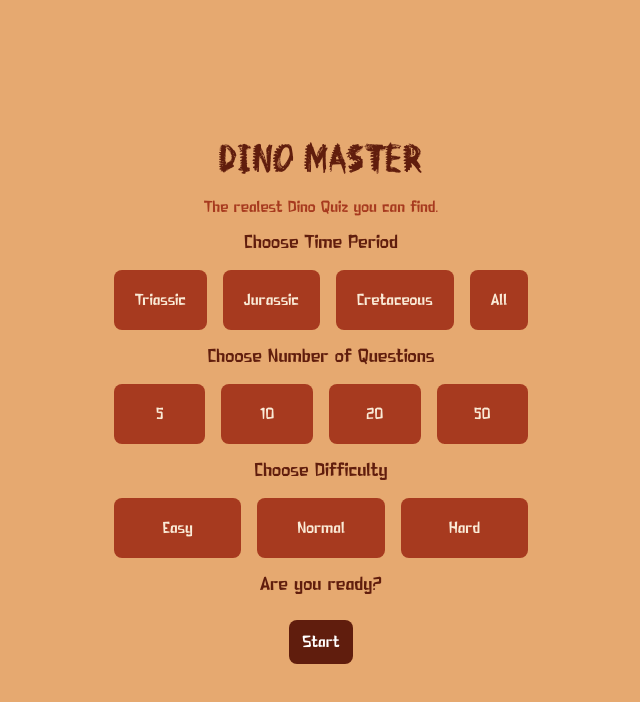
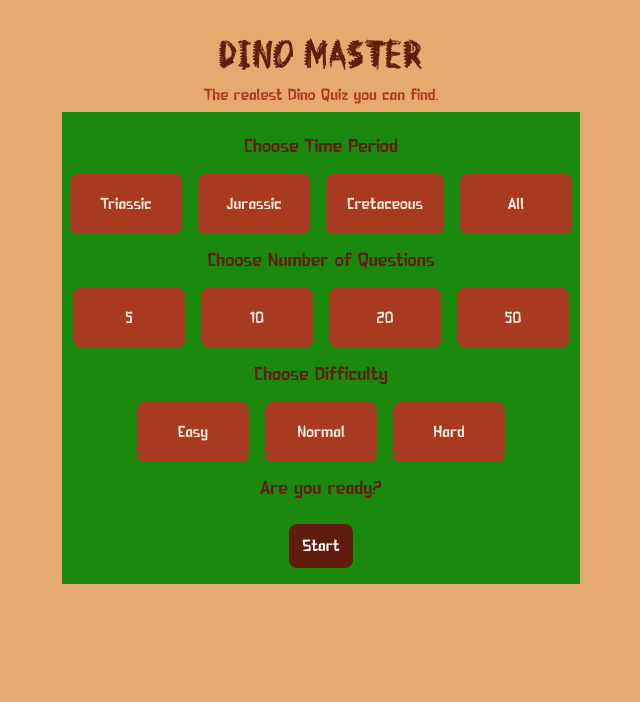
Before and after one commit to valudollar/dino-master, a React (Vite) app: page / in a window 1280 px wide. Shown: the top 702 px of the page, without its empty margins (319-959 px from the left). Built offline with nearby package versions, Linux system fonts and the light colour scheme.

Commit message:
layout, test for scrolling

```diff
--- a/src/App.css
+++ b/src/App.css
@@ -1,14 +1,5 @@
 #root {
-  max-width: 1280px;
-  margin: 0 auto;
-  /* padding: 2rem; */
   text-align: center;
-}
-
-.titleContainer {
-  display: flex;
-  flex-direction: column;
-  /* width: 100%; */
 }
 
 .answerContainer {
@@ -16,42 +7,28 @@
   flex-direction: column;
   justify-content: center;
   align-items: center;
+  flex-wrap: wrap;
 }
 
 .answerButton {
-  margin: 0.5rem;
-  width: 80%;
+  min-width: fit-content;
   padding: 1rem;
   background-color: #a73a1f;
-}
-
-.nextButton {
-  background-color: #002fa7;
 }
 
 .logo {
   width: 1rem;
   height: 1rem;
 }
-.footer {
-  display: flex;
-  flex-direction: row;
-  justify-content: flex-end;
-  margin: 1rem;
-}
 
 .green {
-  /* background-color: green; */
-  /* border: 5px solid rgb(180, 255, 136); */
   border: 5px solid #1b890d;
 }
 
 .red {
   border: 5px solid #e7380c;
 }
-.black {
-  background-color: black;
-}
+
 .blue {
   border: 5px solid rgb(0, 0, 0);
 }
@@ -68,28 +45,38 @@
   flex-direction: row;
   justify-content: center;
   align-items: center;
+  flex-wrap: wrap;
 }
 
 .choiceButton {
   background-color: #a73a1f;
   color: antiquewhite;
   margin: 0.5rem;
-  width: 70%;
+  min-width: 7rem;
   padding: 1rem;
 }
+
 h1 {
   font-size: 2.5rem;
-  margin: 1rem;
+
+  margin-top: 2rem;
   color: #601d0d;
   font-family: "Dinosaur2";
-  /* font-family: "Dinosaur"; */
+  margin-bottom: 0.5rem;
+}
 
-  /* font-size: 3.2em; */
-  /* line-height: 1.1; */
+.contentSection {
+  /* margin-top: 1rem; */
+  max-width: 90vw;
+  background-color: #1b890d;
+  display: flex;
+  flex-direction: column;
+  justify-content: center;
+  align-items: center;
+  /* flex-wrap: wrap; */
+
+  /* background-color: #1b890d; */
 }
 
 @media screen and (max-width: 600px) {
-  .h1 {
-    font-size: 0.5rem;
-  }
 }
--- a/src/Home.jsx
+++ b/src/Home.jsx
@@ -54,13 +54,13 @@ function Home() {
   }, [ready]);
 
   return (
-    <>
+    // <>
     <body>
       <header className="">
         <h1 className="">DINO MASTER</h1>
         <h4>The realest Dino Quiz you can find. </h4>
       </header>
-        <section>
+      <section className="contentSection">
         <h2 className="alert">{alert}</h2>
         <h3>Choose Time Period </h3>
         <div className="choiceContainer">
@@ -69,9 +69,7 @@ function Home() {
               value={option}
               key={id}
               onClick={choosePeriod}
-                className={`choiceButton ${
-                  option === period ? "blue" : "black"
-                }`}
+              className={`choiceButton ${option === period ? "blue" : "black"}`}
             >
               {option}
             </button>
@@ -84,9 +82,7 @@ function Home() {
               value={option}
               key={id}
               onClick={chooseQuestions}
-                className={`choiceButton ${
-                  option === noQns ? "blue" : "black"
-                }`}
+              className={`choiceButton ${option === noQns ? "blue" : "black"}`}
             >
               {option}
             </button>
@@ -113,7 +109,7 @@ function Home() {
         </button>
       </section>
     </body>
-    </>
+    // </>
   );
 }
 
--- a/src/Quiz.jsx
+++ b/src/Quiz.jsx
@@ -171,7 +171,7 @@ function Quiz() {
   }, []);
 
   return (
-    <>
+    // <>
     <body>
       <header className="">
         <h1>DINO MASTER</h1>
@@ -213,7 +213,7 @@ function Quiz() {
         </button>
       </section>
     </body>
-    </>
+    // </>
   );
 }
 
--- a/src/index.css
+++ b/src/index.css
@@ -1,53 +1,22 @@
 :root {
-  /* font-family: Inter, system-ui, Avenir, Helvetica, Arial, sans-serif; */
-  /* line-height: 1.5; */
   font-family: "Dinosaur3";
   font-weight: 500;
-
-  /* color-scheme: light dark; */
-  /* color: #ff9a81; */
   color: #601d0d;
-
   background-color: #e6a970;
-  /* color: rgba(255, 255, 255, 0.87); */
-  /* background-color: #242424; */
-
   font-synthesis: none;
   text-rendering: optimizeLegibility;
   -webkit-font-smoothing: antialiased;
   -moz-osx-font-smoothing: grayscale;
   -webkit-text-size-adjust: 100%;
+  display: flex;
+  flex-direction: column;
+  align-items: center;
 }
-
-/* a {
-  font-weight: 500;
-  color: #646cff;
-  text-decoration: inherit;
-}
-a:hover {
-  color: #535bf2;
-} */
 
 body {
   display: flex;
-  justify-content: center;
+  flex-direction: column;
   align-items: center;
-  flex-direction: column;
-  /* background-color: antiquewhite; */
-  height: 100vh;
-  /* margin: 0; */
-  /* place-items: center; */
-  /* min-width: 320px;
-  min-height: 100vh; */
-}
-
-h1 {
-  /* font-size: 2.5rem;
-  margin: 1rem;
-  color: #601d0d; */
-
-  /* font-size: 3.2em; */
-  /* line-height: 1.1; */
 }
 
 @font-face {
@@ -95,30 +64,3 @@ button {
   /* min-width: 30rem; */
   transition: border-color 0.25s;
 }
-/* button:hover {
-  border-color: #646cff;
-} */
-/* button:focus,
-button:focus-visible {
-  outline: 4px auto -webkit-focus-ring-color;
-  border-color: #646cff;
-} */
-
-/* @media (prefers-color-scheme: light) {
-  :root {
-    color: #213547;
-    background-color: #ffffff;
-  }
-  a:hover {
-    color: #747bff;
-  }
-  button {
-    background-color: #f9f9f9;
-  }
-} */
-
-/* @media screen and (max-width: 600px) {
-  .h1 {
-    font-size: 0.5rem;
-  }
-} */
```
Lines whose indentation alone changed are shown as unchanged.
